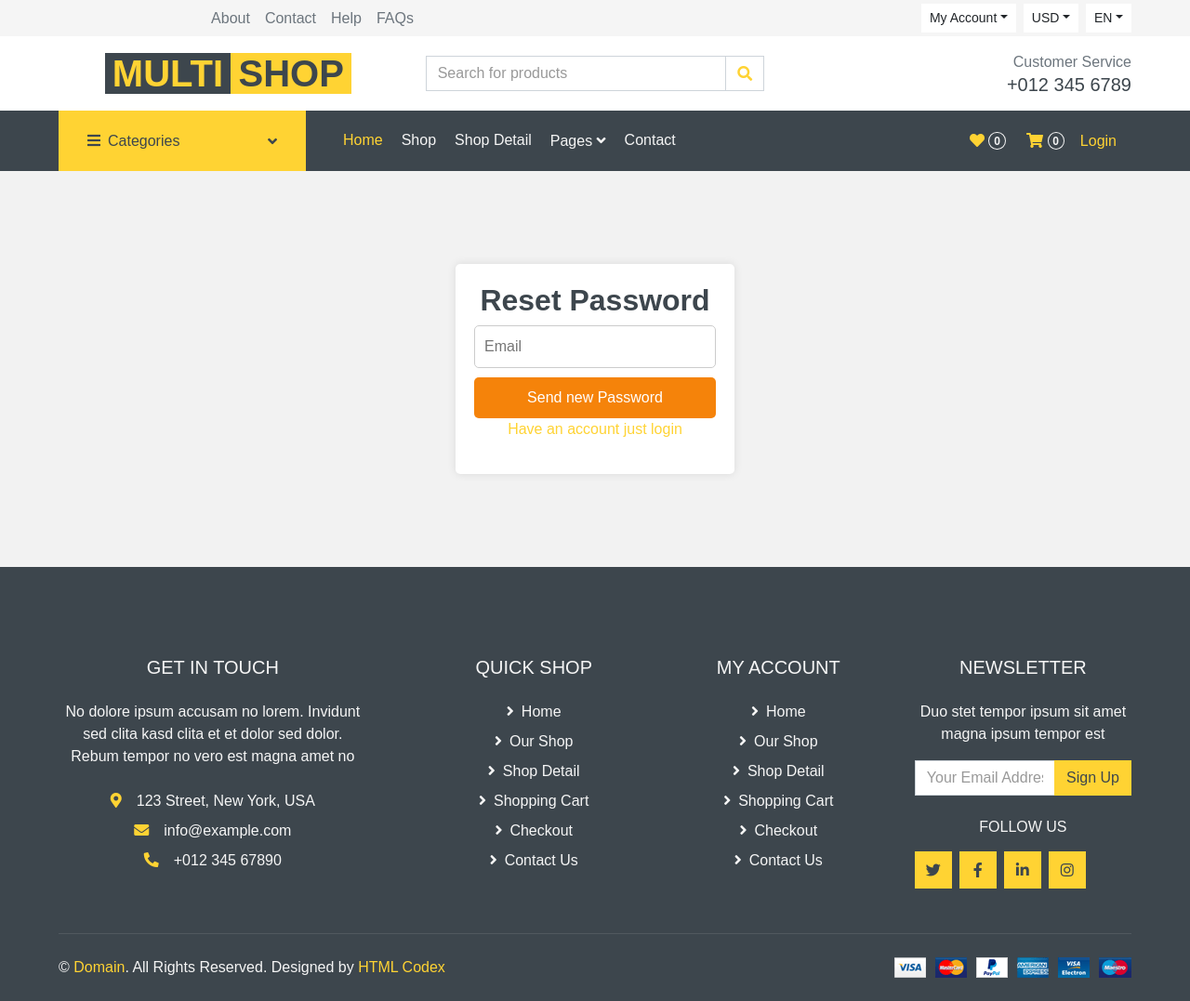
After one commit to omarmohammed271/MultiShope-ecommerce, a Django app: page /accounts/forget_password/ in a window 1280 px wide. The commit adds this page. Shown: the whole page at 93% size. Run offline with Django 5.2, Linux system fonts and the light colour scheme; some libraries are stand-ins or nearby versions.

Commit message:
added forget password

```diff
--- a/accounts/urls.py
+++ b/accounts/urls.py
@@ -5,4 +5,8 @@ app_name = 'accounts'
 
 urlpatterns = [
     path('register/',views.register,name='register'),
+    path('login/',views.login_view,name='login'),
+    path('logout/',views.logout_view,name='logout'),
+    path('forget_password/',views.forget_password,name='forget_password'),
+
 ]
--- a/accounts/views.py
+++ b/accounts/views.py
@@ -1,6 +1,9 @@
-from django.shortcuts import render
+from django.shortcuts import render,redirect
 from django.contrib.auth.models import User
 from django.http import HttpResponse
+from django.core.mail import send_mail
+from django.conf import settings
+from django.contrib.auth import login,logout,authenticate
 
 # Create your views here.
 
@@ -12,9 +15,49 @@ def register(request):
         confirm_password = request.POST.get('password2')
         if password == confirm_password:
             user = User.objects.create_user(username=username,email=email,password=password)
+            send_mail(
+                'Succes Signup',
+                f'Your username is :{username}\n your password is: {password} \n ',
+                settings.EMAIL_HOST_USER,
+                [email],
+                fail_silently=False,
+            )
+            return redirect('accounts:login')
 
         else :
             return HttpResponse('Invalid Password')
 
 
     return render(request,'accounts/register.html')
+def login_view(request):
+    if request.method == "POST":
+        username = request.POST.get('username')
+        password = request.POST.get('password')
+        user = authenticate(username=username,password=password)
+        login(request,user)
+        return redirect('home')
+
+    return render(request,'accounts/login.html')
+
+def logout_view(request):
+    logout(request)
+    return redirect('accounts:login')
+
+def forget_password(request):
+    if request.method =="POST":
+        email = request.POST.get('email')
+
+        new_password = User.objects.make_random_password()
+        user = User.objects.filter(email=email).first()
+        user.set_password(new_password)
+        user.save
+        send_mail(
+                'Reset Password',
+                f' your permnant password is: {new_password} \n ',
+                settings.EMAIL_HOST_USER,
+                [email],
+                fail_silently=False,
+            )
+        return redirect('accounts:reset_password')
+
+    return render(request,'accounts/forget_password.html')
--- /dev/null
+++ b/templates/accounts/forget_password.html
@@ -0,0 +1,48 @@
+{% extends "base.html" %}
+{% block body %}
+
+<style>
+    body {
+        font-family: Arial, sans-serif;
+        background-color: #f2f2f2;
+        text-align: center;
+    }
+    .login-container {
+        width: 300px;
+        margin: 100px auto;
+        padding: 20px;
+        background-color: #fff;
+        border-radius: 5px;
+        box-shadow: 0 0 10px rgba(0, 0, 0, 0.1);
+    }
+    input {
+        width: 100%;
+        padding: 10px;
+        margin-bottom: 10px;
+        border: 1px solid #ccc;
+        border-radius: 5px;
+    }
+    button {
+        width: 100%;
+        padding: 10px;
+        background-color: #f5830a;
+        color: #fff;
+        border: none;
+        border-radius: 5px;
+        cursor: pointer;
+    }
+</style>
+</head>
+<body>
+<div class="login-container">
+    <h2>Reset Password</h2>
+    <form method="POST">
+        {% csrf_token %}
+        <input type="text" placeholder="Email" name='email' required>
+        <button type="submit">Send new Password</button>
+    </form>
+    <p><a href="{% url "accounts:login" %}">Have an account just login</a></p>
+
+</div>
+</body>
+{% endblock body %}
--- a/templates/base.html
+++ b/templates/base.html
@@ -168,6 +168,12 @@
                                 <span class="badge text-secondary border border-secondary rounded-circle" style="padding-bottom: 2px;">0</span>
                             </a>
                         </div>
+                        {% if request.user.is_authenticated %}
+                        <a href="{% url "home" %}" class="nav-item nav-link">{{request.user}}</a>
+                        <a href="{% url "accounts:logout" %}" class="nav-item nav-link">Logout</a>
+                        {% else %}
+                        <a href="{% url "accounts:login" %}" class="nav-item nav-link">Login</a>
+                        {% endif %}
                     </div>
                 </nav>
             </div>
```
Also changed, not shown: templates/accounts/login.html (added, +51 -0 lines), templates/accounts/reste_password.html (added, +52 -0 lines).
